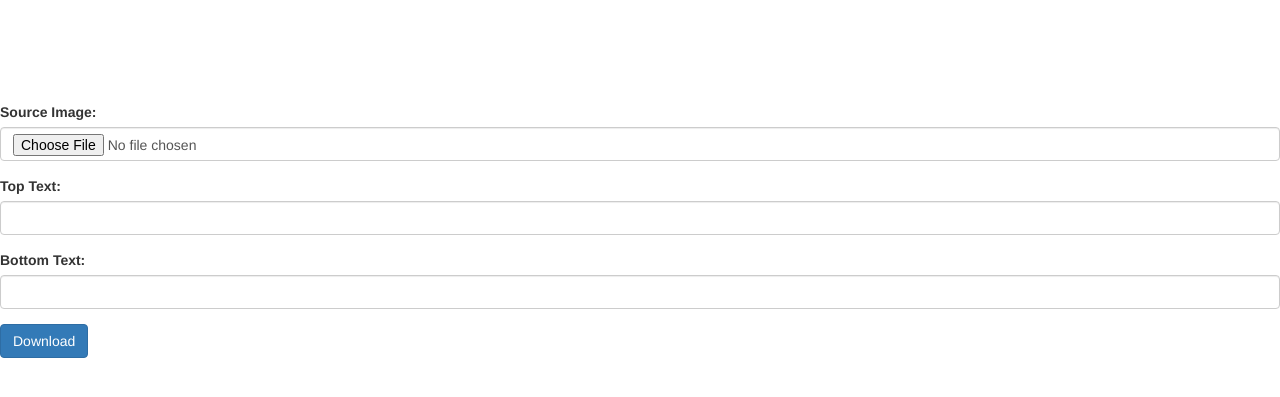
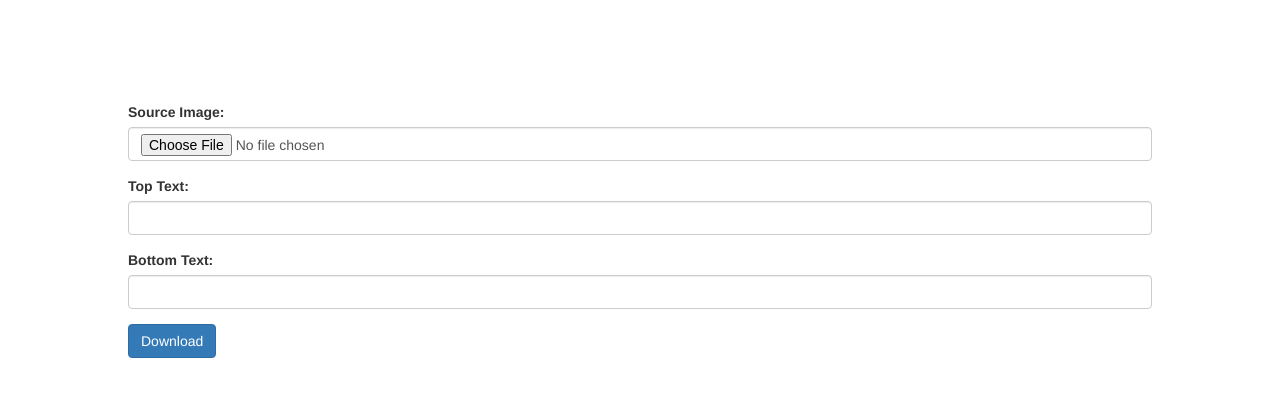
Before and after one commit to thevirinchi/memeBuilder, a plain HTML site: page index.html in a window 1280 px wide. Shown: the part 53-450 px from the top of the page. Drawn offline with nearby package versions, Linux system fonts and the light colour scheme.

Commit message:
Added styles.css

```diff
--- /dev/null
+++ b/css/styles.css
@@ -0,0 +1,3 @@
+body {
+    padding: 0px 128px 0px 128px;
+}
--- a/index.html
+++ b/index.html
@@ -1,12 +1,15 @@
 <!DOCTYPE html>
 <html lang="en">
+
 <head>
     <meta charset="UTF-8">
     <meta name="viewport" content="width=device-width, initial-scale=1.0">
     <meta http-equiv="X-UA-Compatible" content="ie=edge">
     <title>Meme Creator</title>
     <link rel="stylesheet" href="https://maxcdn.bootstrapcdn.com/bootstrap/3.3.7/css/bootstrap.min.css" integrity="sha384-BVYiiSIFeK1dGmJRAkycuHAHRg32OmUcww7on3RYdg4Va+PmSTsz/K68vbdEjh4u" crossorigin="anonymous">
+    <link rel="stylesheet" href="css/styles.css">
 </head>
+
 <body>
     <nav class="navbar navbar-inverse navbar-fixed-top">
         <div class="container">
@@ -50,4 +53,5 @@
 
     </div>
 </body>
+
 </html>
```
Lines whose indentation alone changed are shown as unchanged.
